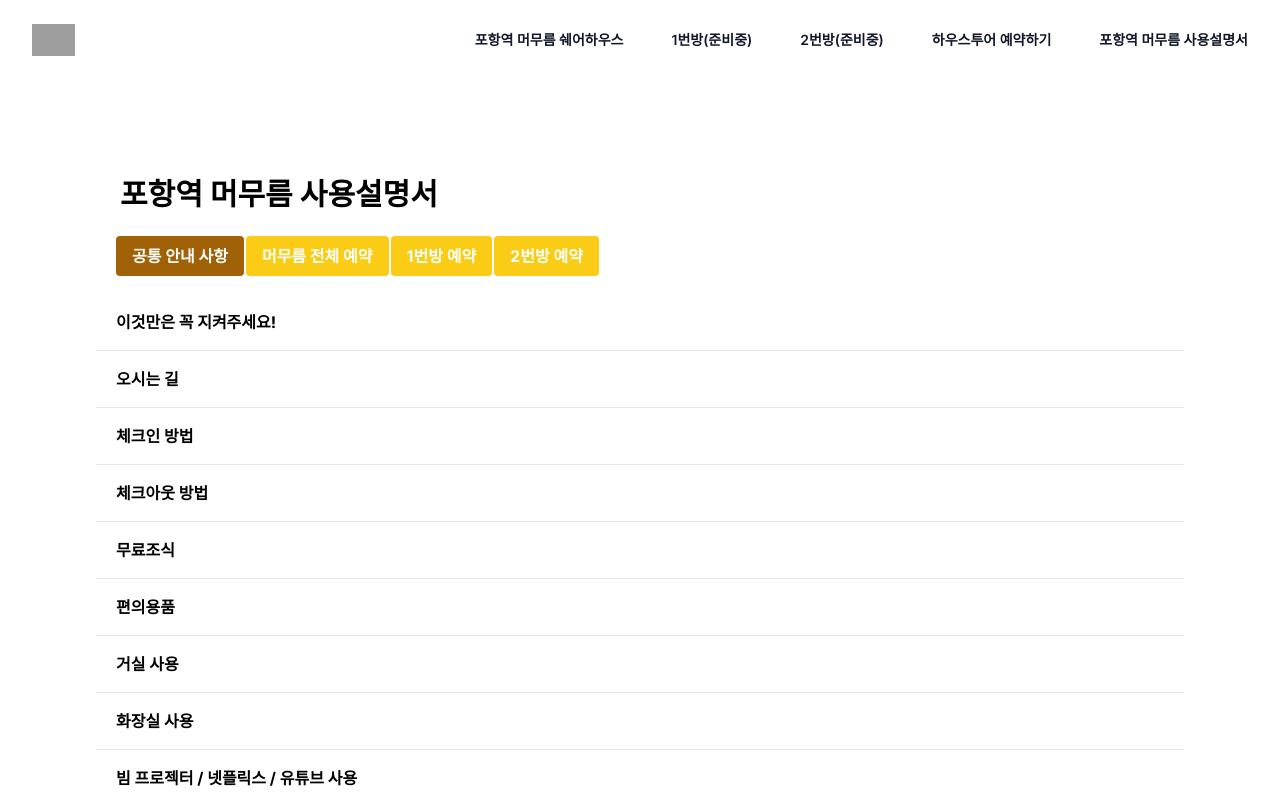
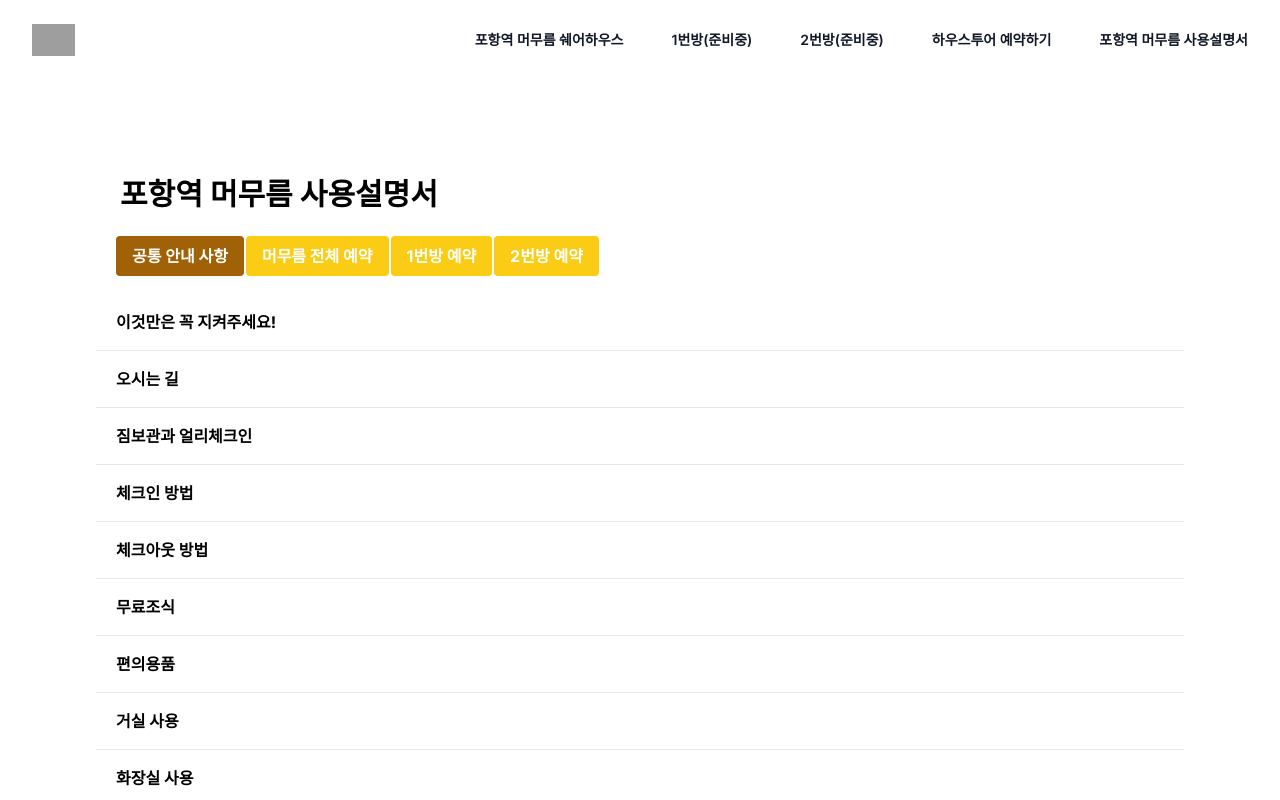
Before and after one commit to saebyeokchu/phymmr, a Next.js app: page /guide in a window 1280 px wide. Shown: the top 800 px of the page. Built offline with nearby package versions, Linux system fonts and the light colour scheme; grey boxes are pictures that could not be loaded.

Commit message:
edit guide for everyone

```diff
--- a/app/guide/forEveryone/template.tsx
+++ b/app/guide/forEveryone/template.tsx
@@ -10,7 +10,7 @@ type AccordionBox = {
 
 export default function ForEveryone() {
     const [showMenu, setShowMenu] = useState<boolean[]>([]);
-    const menuNum : number =  10;
+    const menuNum : number =  11;
 
     useEffect(()=>{
         let initialShowMenuAry : boolean[] = []
@@ -56,7 +56,6 @@ export default function ForEveryone() {
                     "보일러는 사용시 온돌모드로 설정 후 잠시 기다려 주세요. 따뜻한 물이 가장 잘 나옵니다 :)"
                 ]}
                 noticeIndex= {0}
-                imageSrc={undefined}
             />
             <AccordionBox
                 noticeTitle = "오시는 길"
@@ -64,8 +63,16 @@ export default function ForEveryone() {
                     "버스이용시 학전행 305번에 탑승하시어 2정거장 이동 후 “대유아파트”에서 하차하시면 됩니다.(5분 소요)",
                     "도보 이용시 아래 약도를 참고해 이동하시면 빠르게 도착하실 수 있습니다"
                 ]}
+                noticeIndex= {9}
+                imageSrc="map.png"
+            />
+            <AccordionBox
+                noticeTitle = "짐보관과 얼리체크인"
+                notices= {[
+                    "객실 청소 여부에 따라 얼리 체크인이 가능합니다. 가능여부는 에어비앤비 메세지로 문의해주세요",
+                    "체크인 당일, 체크아웃 당일 짐 보관이 가능합니다. 입구 행거 앞에 두시면 됩니다"
+                ]}
                 noticeIndex= {1}
-                imageSrc="map.png"
             />
             <AccordionBox
                 noticeTitle = "체크인 방법"
```
